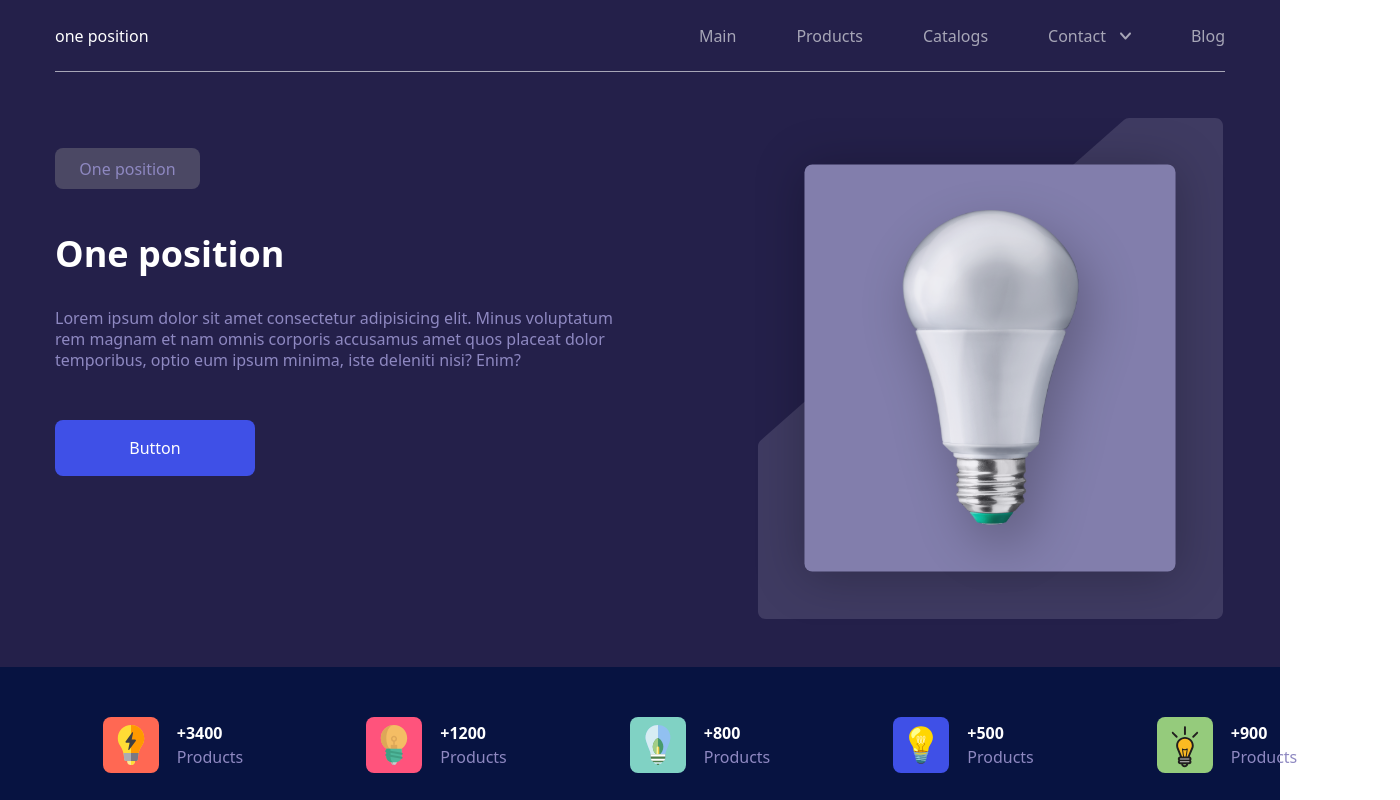
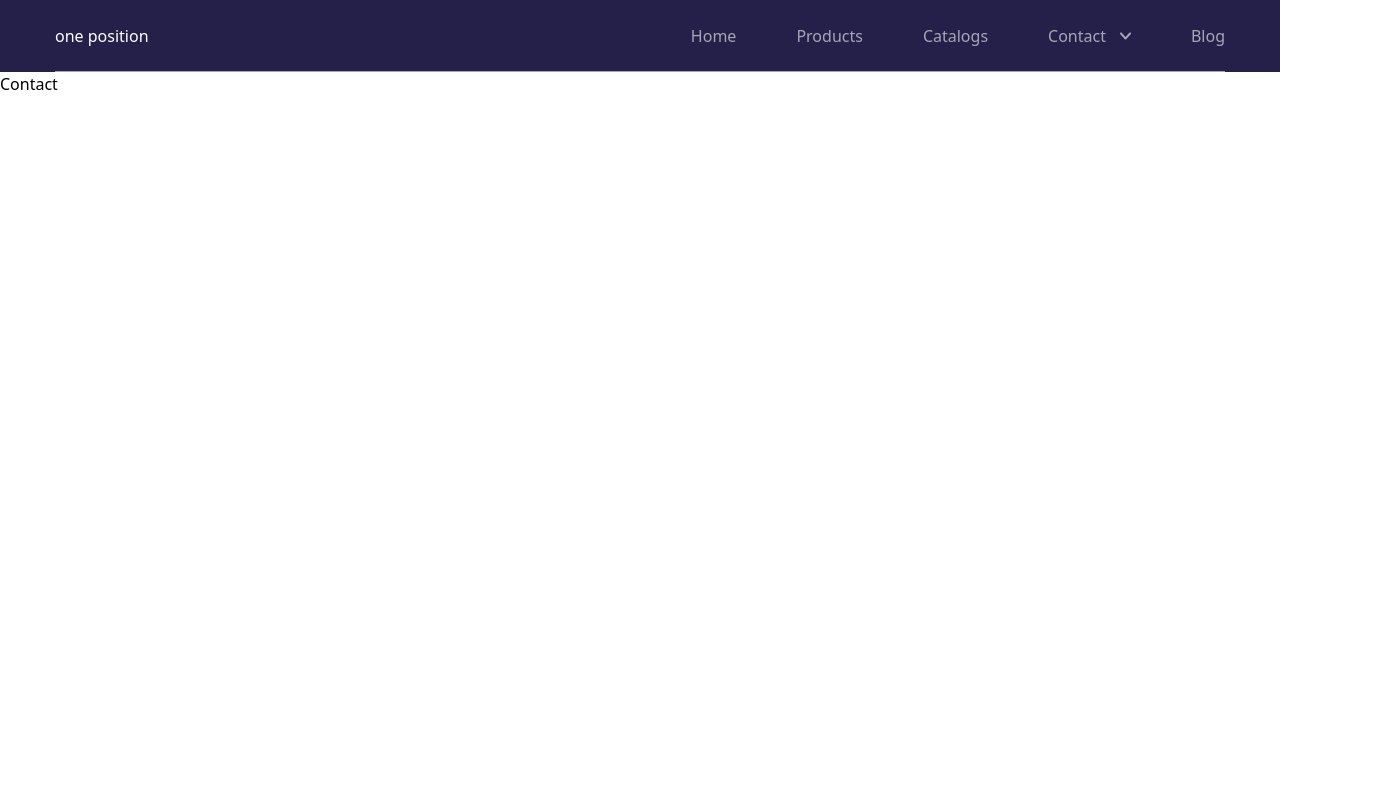
Before and after one commit to thealiyarov/Company_Web_site, a React (Create React App) app: page /contact in a window 1280 px wide. Shown: the top 800 px of the page, 1400 px wide, since content can reach past the window. Built offline with nearby package versions, Linux system fonts and the light colour scheme; no server answers.

Commit message:
React-route added

```diff
--- a/src/App.js
+++ b/src/App.js
@@ -1,19 +1,21 @@
 import React from "react";
-import Navbar from "./Component/Navbar/Navbar"
-import Maintop from "./Component/Maintop/Maintop";
-import Maincenter from "./Component/Maincenter/Maincenter";
-import Mainbottom from "./Component/Mainbottom/Mainbottom";
-import Footer from "./Component/Footer/Footer";
+import Products from "./Pages/Products/Products";
+import Home from "./Pages/Home/Home";
+import Contact from "./Pages/Contact/Contact";
+import { Routes, Route } from "react-router-dom";
+import Navbar from "./Component/Navbar/Navbar";
 
 function App() {
   return (
-    <div className="App ">
-      <Navbar/>
-      <Maintop/>
-      <Maincenter/>
-      <Mainbottom/>
-      <Footer/>
-    </div>
+    <>
+    <Navbar/>
+      <Routes>
+        <Route path="/" element={<Navbar />} />
+        <Route index element={<Home />} />
+        <Route path="/products" element={<Products />} />
+        <Route path="/contact" element={<Contact />} />
+      </Routes>
+    </>
   );
 }
 
--- a/src/Component/Navbar/Navbar.js
+++ b/src/Component/Navbar/Navbar.js
@@ -1,5 +1,6 @@
 import React from "react";
 import downarrow from '../../Assets/downarrow.svg'
+import {Outlet,NavLink } from "react-router-dom";
 import "./Navbar.module.css"
 
 function Navbar() {
@@ -12,17 +13,18 @@ function Navbar() {
         </div>
         <div className=" navbar-right  ">
           <ul className="flex gap-[60px] text-[#a7a6b7]">
-            <li>Main</li>
-            <li>Products</li>
-            <li>Catalogs</li>
-            <li className="flex gap-[14px]">Contact <img src={downarrow} alt="downarrow" /></li>
-            <li>Blog</li>
+            <li><NavLink to="/">Home</NavLink></li>
+            <li><NavLink to="/products">Products</NavLink></li>
+            <li><NavLink to="/catalogs">Catalogs</NavLink></li>
+            <li className="flex gap-[14px]"><NavLink to="/contact">Contact</NavLink><img src={downarrow} alt="downarrow" /></li>
+            <li><NavLink to="/blog">Blog</NavLink></li>
           </ul>
         </div>
       </div>
       <div className="w-[1170px] h-[1px] bg-[#a7a6b7] "></div>
 
     </div>
+    <Outlet />
     </div>
   );
 }
--- /dev/null
+++ b/src/Pages/Contact/Contact.js
@@ -0,0 +1,9 @@
+import React from 'react'
+
+function Contact() {
+  return (
+    <div>Contact</div>
+  )
+}
+
+export default Contact
--- /dev/null
+++ b/src/Pages/Home/Home.js
@@ -0,0 +1,20 @@
+import React from "react";
+import Navbar from "../../Component/Navbar/Navbar"
+import Maintop from "../../Component/Maintop/Maintop";
+import Maincenter from "../../Component/Maincenter/Maincenter";
+import Mainbottom from "../../Component/Mainbottom/Mainbottom";
+import Footer from "../../Component/Footer/Footer";
+
+
+function App() {
+  return (
+    <div className="App ">
+      <Maintop/>
+      <Maincenter/>
+      <Mainbottom/>
+      <Footer/>
+    </div>
+  );
+}
+
+export default App;
--- /dev/null
+++ b/src/Pages/Products/Products.js
@@ -0,0 +1,10 @@
+import React from 'react'
+
+function Products() {
+  return (
+    <div className='h-[10000px] '><p>
+      dsfdsfdsfsdf</p></div>
+  )
+}
+
+export default Products
```
Also changed, not shown: src/index.js (+7 -0 lines).
